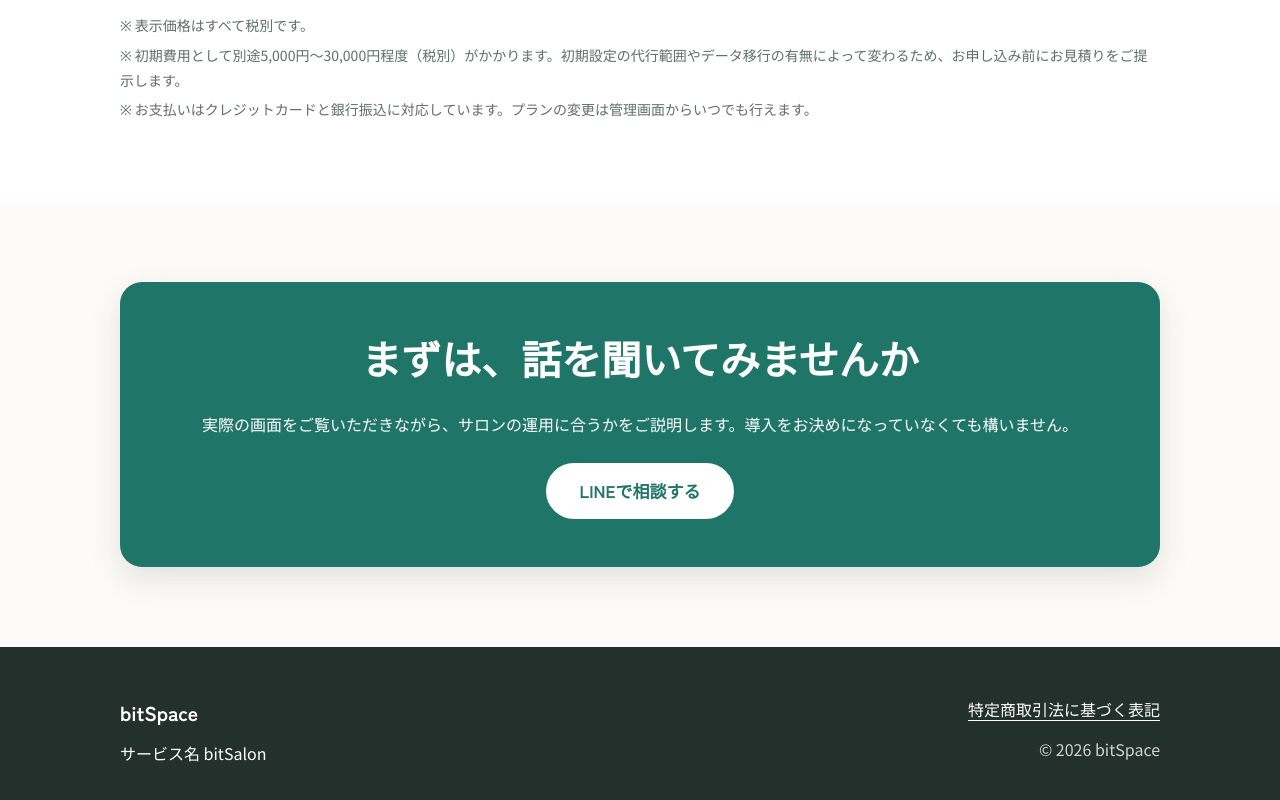
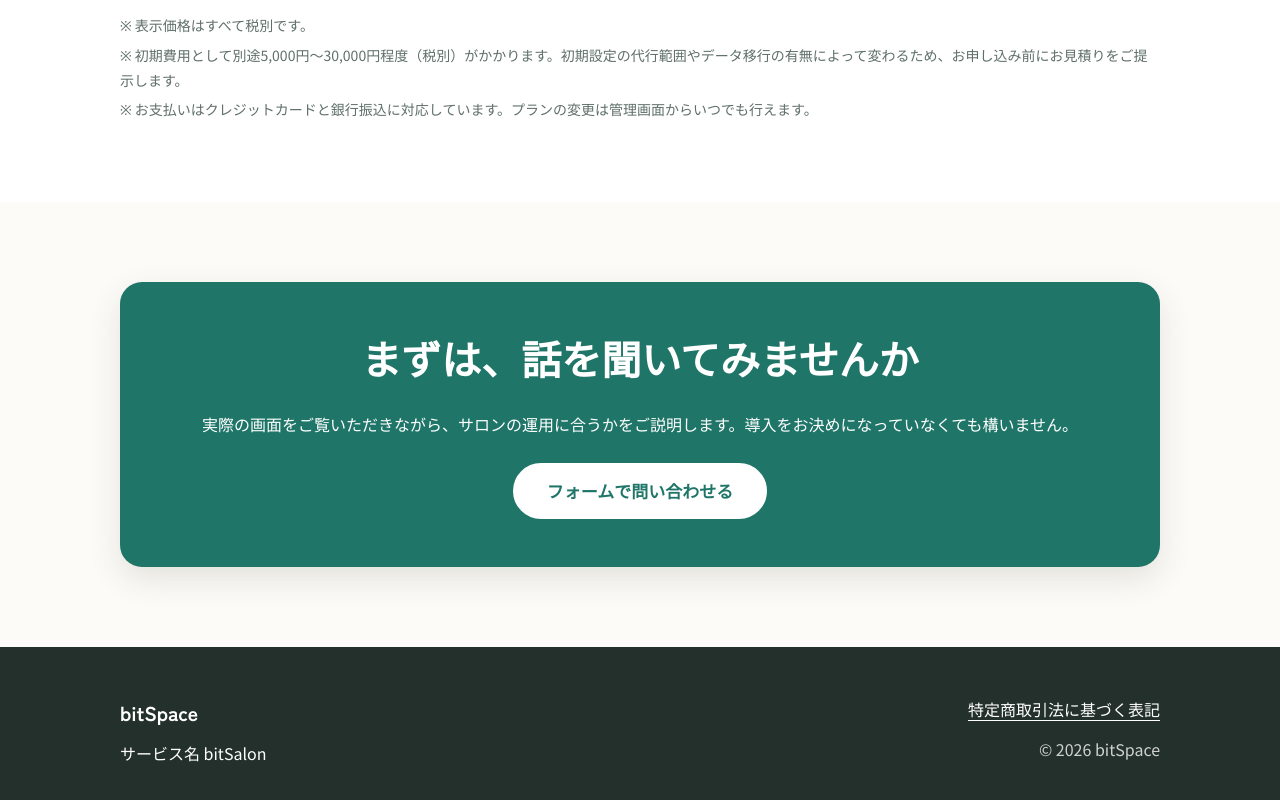
Before and after one commit to ohura-bitspace/bitsalon-lp, a React (Vite) app: page / in a window 1280 px wide. Shown: the part 2952-3752 px from the top of the page. Built offline with nearby package versions, Linux system fonts and the light colour scheme; no server answers.

Commit message:
CTAのLINE導線を削除しフォームに一本化する

```diff
--- a/src/sections/CtaSection.tsx
+++ b/src/sections/CtaSection.tsx
@@ -11,13 +11,14 @@ export default function CtaSection() {
             実際の画面をご覧いただきながら、サロンの運用に合うかをご説明します。導入をお決めになっていなくても構いません。
           </p>
           <div className="cta__actions">
-            {/* 公開前に LINE公式アカウントのURLへ差し替える */}
             <a
               className="btn btn--primary cta__button"
-              href="[LINE_OA_URL]"
-              onClick={() => trackEvent('line_cta_click')}
+              href="https://docs.google.com/forms/d/e/1FAIpQLScUYArOHeIWiO_UFxU2BRvBQ3WHg7f0j1NF3ozPvVM88UeadA/viewform"
+              target="_blank"
+              rel="noopener noreferrer"
+              onClick={() => trackEvent('form_cta_click')}
             >
-              LINEで相談する
+              フォームで問い合わせる
             </a>
           </div>
         </div>
```
Also changed, not shown: 2 other files (tests, documents, lock files or other folders).
